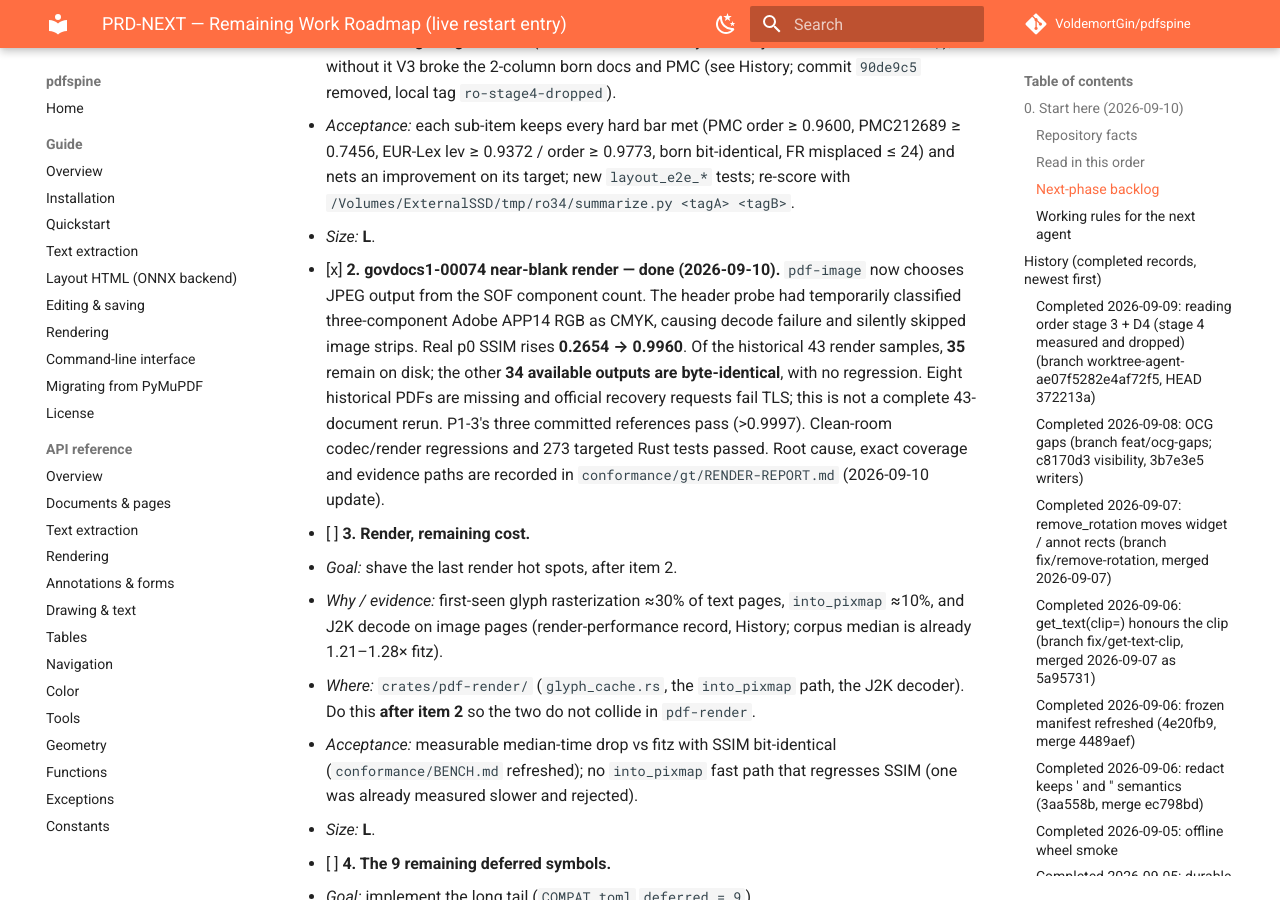
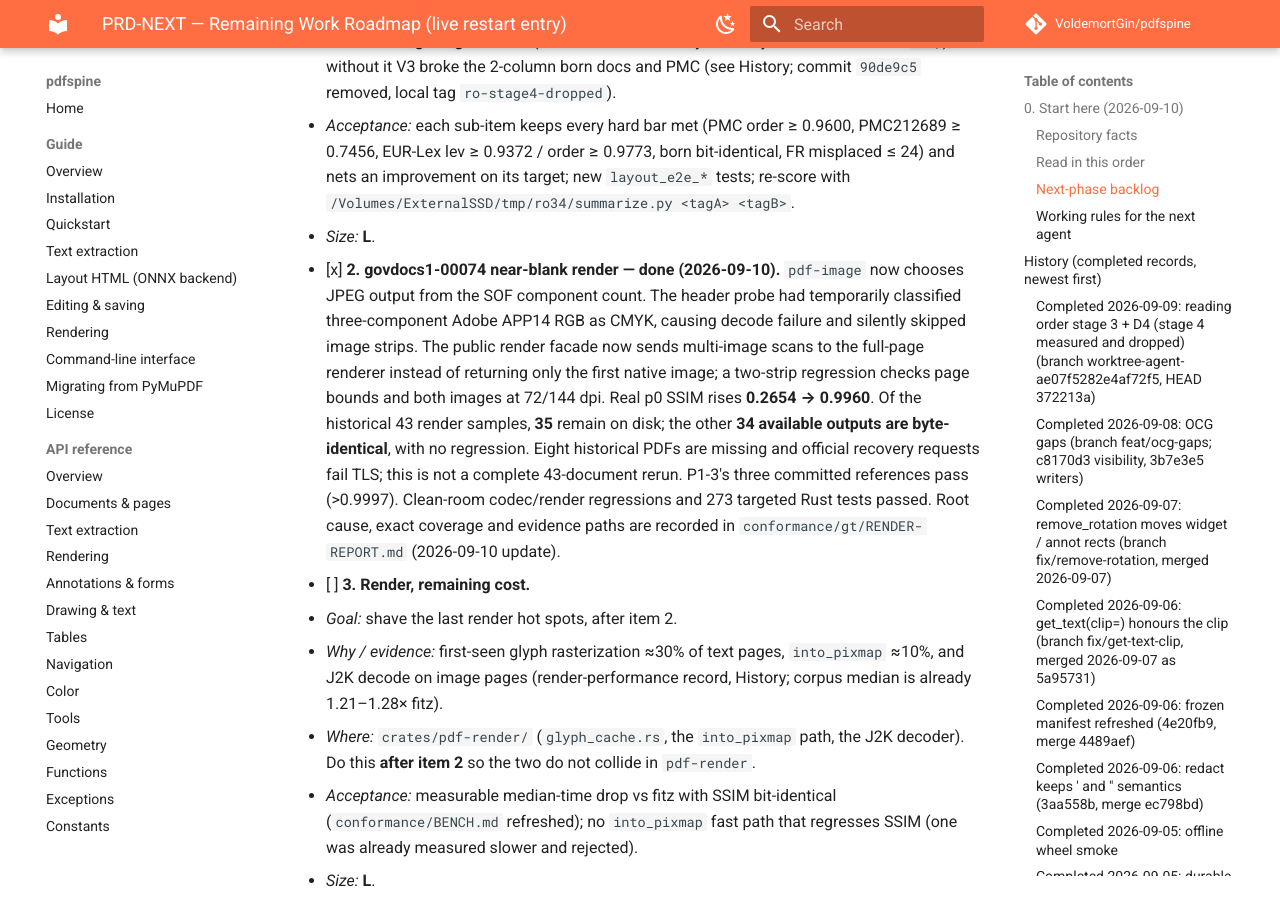
Before and after one commit to VoldemortGin/pdfspine, an MkDocs documentation site: the page built from docs/PRD-NEXT.md, in a window 1280 px wide and 900 px high, scrolled down 4005 px. Built offline with MkDocs 1.6.1 and Material for MkDocs 9.7.7, drawn with Linux system fonts in a browser that asks for light colours; comment, search, counter and statistics services are not loaded.

Commit message:
fix(render): retain full canvas for multi-image pages

```diff
--- a/docs/PRD-NEXT.md
+++ b/docs/PRD-NEXT.md
@@ -179,7 +179,10 @@
 - [x] **2. govdocs1-00074 near-blank render — done (2026-09-10).**
   `pdf-image` now chooses JPEG output from the SOF component count. The header
   probe had temporarily classified three-component Adobe APP14 RGB as CMYK,
-  causing decode failure and silently skipped image strips. Real p0 SSIM rises
+  causing decode failure and silently skipped image strips. The public render
+  facade now sends multi-image scans to the full-page renderer instead of
+  returning only the first native image; a two-strip regression checks page
+  bounds and both images at 72/144 dpi. Real p0 SSIM rises
   **0.2654 → 0.9960**. Of the historical 43 render samples, **35** remain on
   disk; the other **34 available outputs are byte-identical**, with no regression.
   Eight historical PDFs are missing and official recovery requests fail TLS;
```
Also changed, not shown: CHANGELOG.md (+3 -1 lines), conformance/gt/RENDER-REPORT.md (+10 -0 lines), 2 other files.
